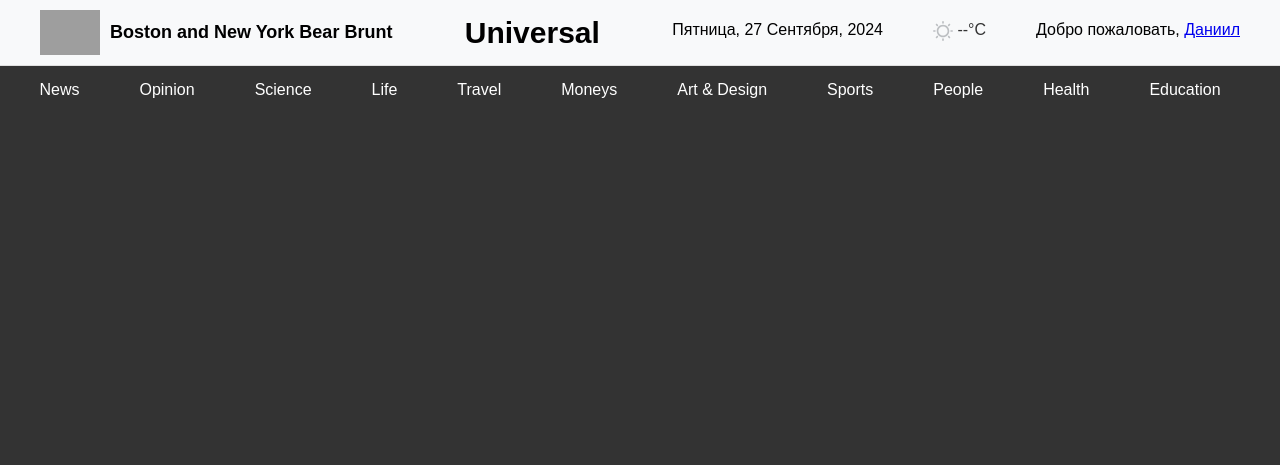
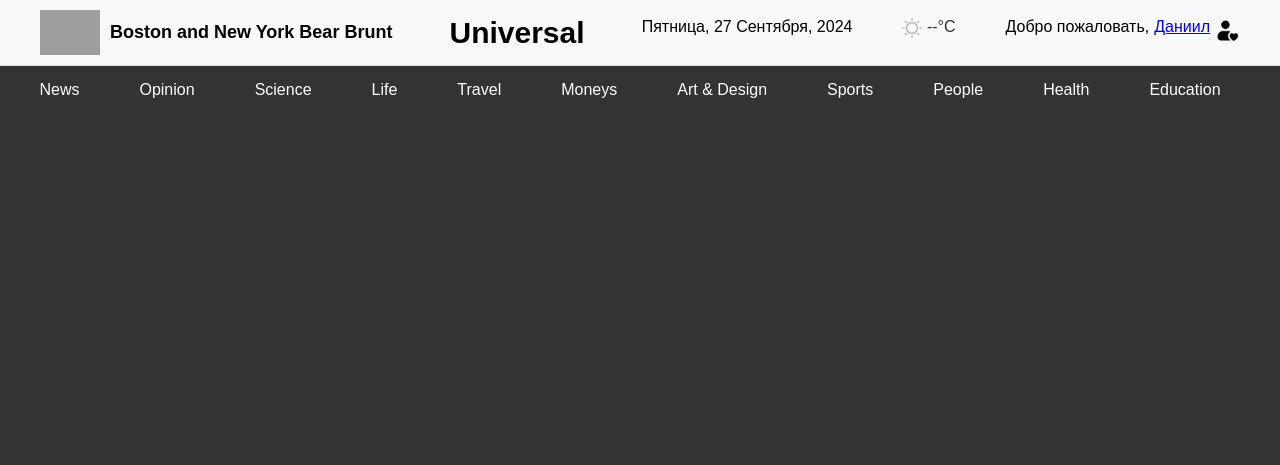
Before and after one commit to lew3l1/universal-project, a PHP site: page /index.php in a window 1280 px wide. Shown: the top 465 px of the page. Run offline with PHP 8.4, Linux system fonts and the light colour scheme; a user stored in the database is signed in; data comes from the database, SQL or seed files in the repository; grey boxes are pictures that could not be loaded.

Commit message:
Update index.php

```diff
--- a/index.php
+++ b/index.php
@@ -39,7 +39,7 @@ session_start();
                         $user = $result->fetch_assoc();
 
                         if ($user) {
-                            echo '<span>Добро пожаловать, <a href="profile.php">' . htmlspecialchars($user['name']) . '</a></span>';
+                            echo '<span class="span-welcome">Добро пожаловать,  <a href="profile.php">' .  htmlspecialchars($user['name']) . '</a><a href="php/out.php"><img src="img/pictures/userclosed.png" alt=""></a> </span>';
                         } else {
                             echo "Ошибка: пользователь не найден.";
                         }
```
